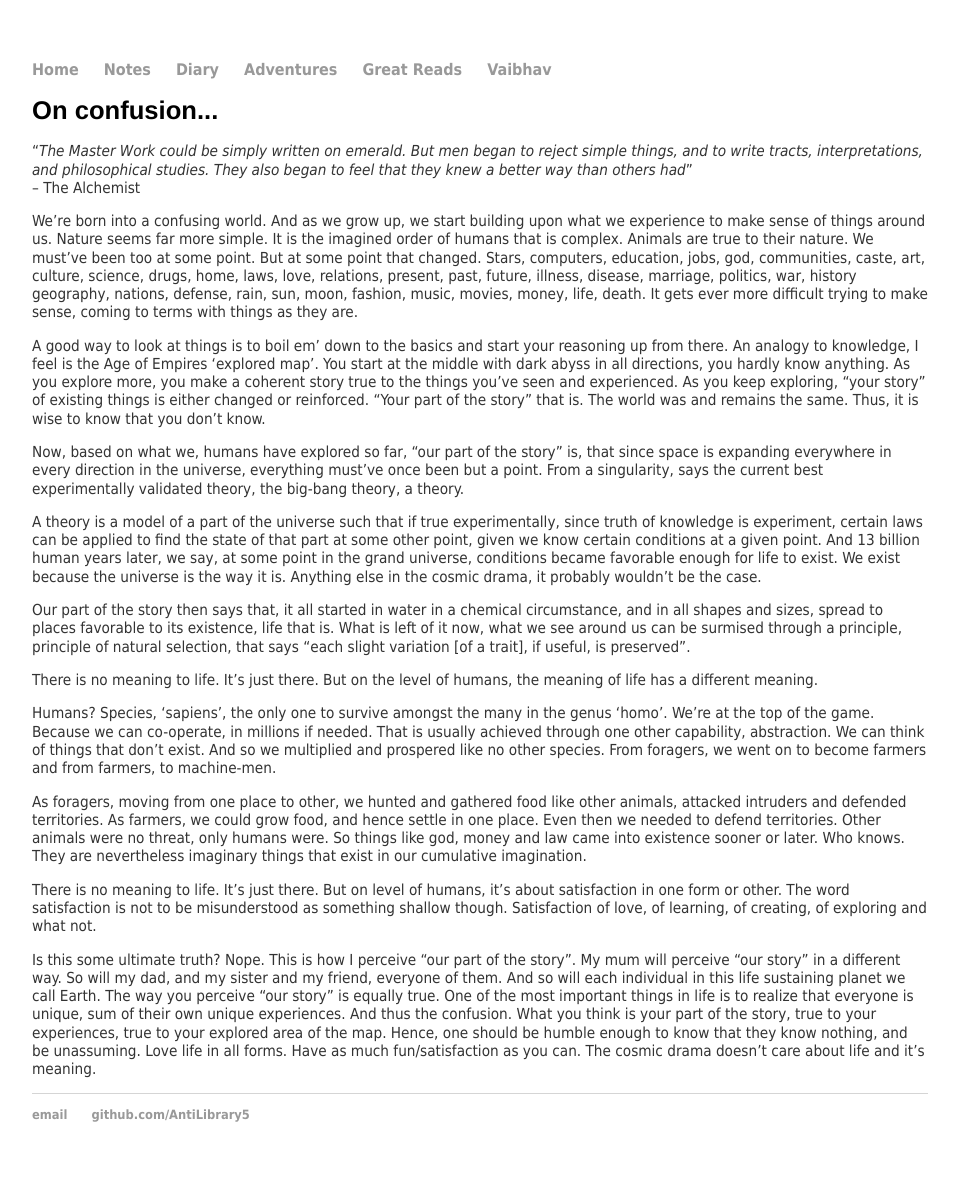
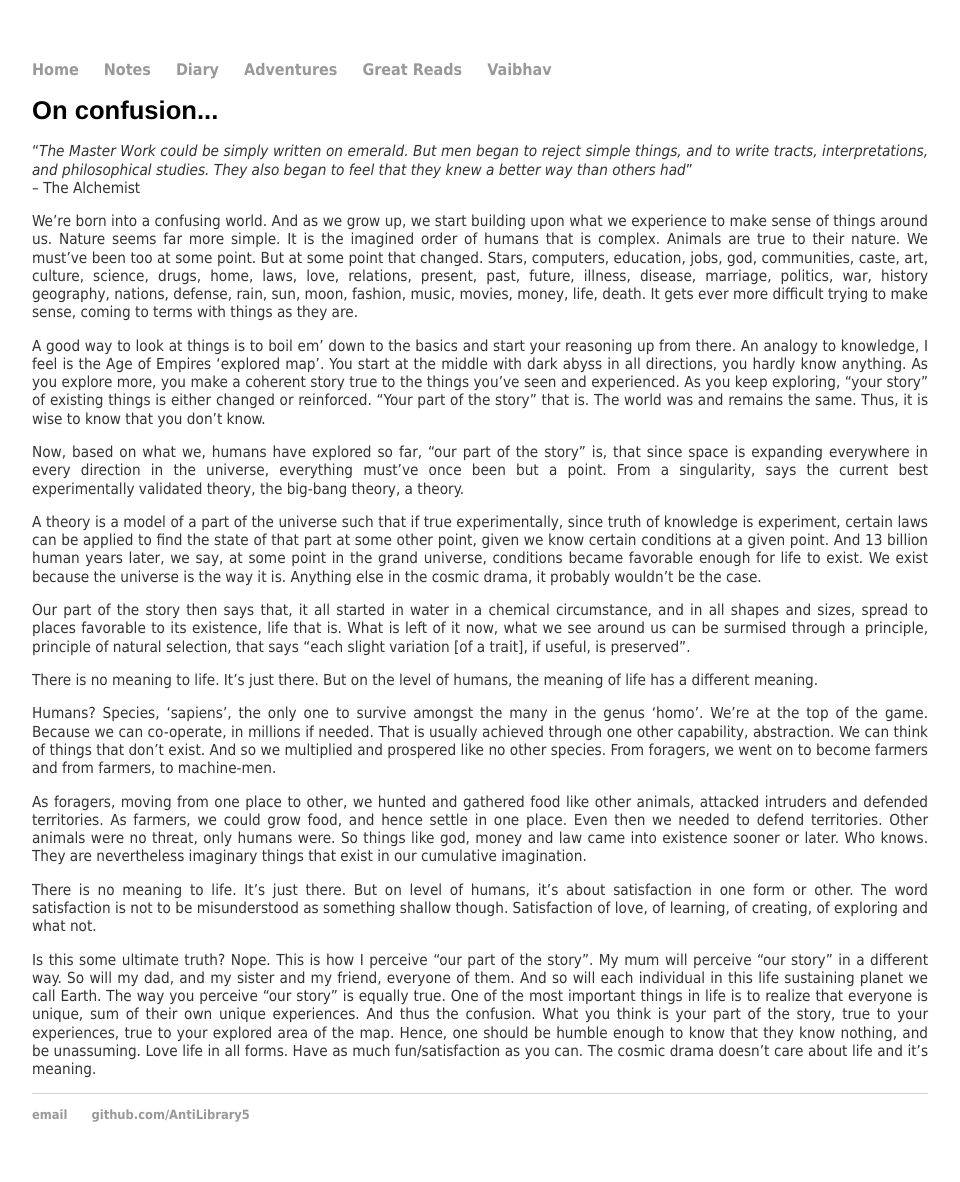
Before and after one commit to AntiLibrary5/AntiLibrary5.github.io, a Jekyll site: the page built from diary/on_confusion.html, in a window 1280 px wide. Shown: the whole page, without its empty margins (160-1120 px from the left). Built offline with Jekyll 4.4.1, drawn with Linux system fonts in a browser that asks for light colours; nearby versions of some CDN libraries.

Commit message:
Update on_confusion.html

```diff
--- a/diary/on_confusion.html
+++ b/diary/on_confusion.html
@@ -14,14 +14,14 @@ title: Vaibhav Arora, theboxtroll
 </head>
 
 <h1>On confusion...</h1>
-<p>&ldquo;<em>The Master Work could be simply written on emerald. But men began to reject simple things, and to write tracts, interpretations, and philosophical studies. They also began to feel that they knew a better way than others had</em>&rdquo;<br>&ndash; The Alchemist</p>
-<p>We&rsquo;re born into a confusing world. And as we grow up, we start building upon what we experience to make sense of things around us. Nature seems far more simple. It is the imagined order of humans that is complex. Animals are true to their nature. We must&rsquo;ve been too at some point. But at some point that changed. Stars, computers, education, jobs, god, communities, caste, art, culture, science, drugs, home, laws, love, relations, present, past, future, illness, disease, marriage, politics, war, history geography, nations, defense, rain, sun, moon, fashion, music, movies, money, life, death. It gets ever more difficult trying to make sense, coming to terms with things as they are.</p>
-<p>A good way to look at things is to boil em&rsquo; down to the basics and start your reasoning up from there. An analogy to knowledge, I feel is the Age of Empires &lsquo;explored map&rsquo;. You start at the middle with dark abyss in all directions, you hardly know anything. As you explore more, you make a coherent story true to the things you&rsquo;ve seen and experienced. As you keep exploring, &ldquo;your story&rdquo; of existing things is either changed or reinforced. &ldquo;Your part of the story&rdquo; that is. The world was and remains the same. Thus, it is wise to know that you don&rsquo;t know.</p>
-<p>Now, based on what we, humans have explored so far, &ldquo;our part of the story&rdquo; is, that since space is expanding everywhere in every direction in the universe, everything must&rsquo;ve once been but a point. From a singularity, says the current best experimentally validated theory, the big-bang theory, a theory.</p>
-<p>A theory is a model of a part of the universe such that if true experimentally, since truth of knowledge is experiment, certain laws can be applied to find the state of that part at some other point, given we know certain conditions at a given point. And 13 billion human years later, we say, at some point in the grand universe, conditions became favorable enough for life to exist. We exist because the universe is the way it is. Anything else in the cosmic drama, it probably wouldn&rsquo;t be the case.</p>
-<p>Our part of the story then says that, it all started in water in a chemical circumstance, and in all shapes and sizes, spread to places favorable to its existence, life that is. What is left of it now, what we see around us can be surmised through a principle, principle of natural selection, that says &ldquo;each slight variation [of a trait], if useful, is preserved&rdquo;.</p>
-<p>There is no meaning to life. It&rsquo;s just there. But on the level of humans, the meaning of life has a different meaning.</p>
-<p>Humans? Species, &lsquo;sapiens&rsquo;, the only one to survive amongst the many in the genus &lsquo;homo&rsquo;. We&rsquo;re at the top of the game. Because we can co-operate, in millions if needed. That is usually achieved through one other capability, abstraction. We can think of things that don&rsquo;t exist. And so we multiplied and prospered like no other species. From foragers, we went on to become farmers and from farmers, to machine-men.</p>
-<p>As foragers, moving from one place to other, we hunted and gathered food like other animals, attacked intruders and defended territories. As farmers, we could grow food, and hence settle in one place. Even then we needed to defend territories. Other animals were no threat, only humans were. So things like god, money and law came into existence sooner or later. Who knows. They are nevertheless imaginary things that exist in our cumulative imagination.</p>
-<p>There is no meaning to life. It&rsquo;s just there. But on level of humans, it&rsquo;s about satisfaction in one form or other. The word satisfaction is not to be misunderstood as something shallow though. Satisfaction of love, of learning, of creating, of exploring and what not.</p>
-<p>Is this some ultimate truth? Nope. This is how I perceive &ldquo;our part of the story&rdquo;. My mum will perceive &ldquo;our story&rdquo; in a different way. So will my dad, and my sister and my friend, everyone of them. And so will each individual in this life sustaining planet we call Earth. The way you perceive &ldquo;our story&rdquo; is equally true. One of the most important things in life is to realize that everyone is unique, sum of their own unique experiences. And thus the confusion. What you think is your part of the story, true to your experiences, true to your explored area of the map. Hence, one should be humble enough to know that they know nothing, and be unassuming. Love life in all forms. Have as much fun/satisfaction as you can. The cosmic drama doesn&rsquo;t care about life and it&rsquo;s meaning.</p>
+<p style="text-align: justify;">&ldquo;<em>The Master Work could be simply written on emerald. But men began to reject simple things, and to write tracts, interpretations, and philosophical studies. They also began to feel that they knew a better way than others had</em>&rdquo;<br>&ndash; The Alchemist</p>
+<p style="text-align: justify;">We&rsquo;re born into a confusing world. And as we grow up, we start building upon what we experience to make sense of things around us. Nature seems far more simple. It is the imagined order of humans that is complex. Animals are true to their nature. We must&rsquo;ve been too at some point. But at some point that changed. Stars, computers, education, jobs, god, communities, caste, art, culture, science, drugs, home, laws, love, relations, present, past, future, illness, disease, marriage, politics, war, history geography, nations, defense, rain, sun, moon, fashion, music, movies, money, life, death. It gets ever more difficult trying to make sense, coming to terms with things as they are.</p>
+<p style="text-align: justify;">A good way to look at things is to boil em&rsquo; down to the basics and start your reasoning up from there. An analogy to knowledge, I feel is the Age of Empires &lsquo;explored map&rsquo;. You start at the middle with dark abyss in all directions, you hardly know anything. As you explore more, you make a coherent story true to the things you&rsquo;ve seen and experienced. As you keep exploring, &ldquo;your story&rdquo; of existing things is either changed or reinforced. &ldquo;Your part of the story&rdquo; that is. The world was and remains the same. Thus, it is wise to know that you don&rsquo;t know.</p>
+<p style="text-align: justify;">Now, based on what we, humans have explored so far, &ldquo;our part of the story&rdquo; is, that since space is expanding everywhere in every direction in the universe, everything must&rsquo;ve once been but a point. From a singularity, says the current best experimentally validated theory, the big-bang theory, a theory.</p>
+<p style="text-align: justify;">A theory is a model of a part of the universe such that if true experimentally, since truth of knowledge is experiment, certain laws can be applied to find the state of that part at some other point, given we know certain conditions at a given point. And 13 billion human years later, we say, at some point in the grand universe, conditions became favorable enough for life to exist. We exist because the universe is the way it is. Anything else in the cosmic drama, it probably wouldn&rsquo;t be the case.</p>
+<p style="text-align: justify;">Our part of the story then says that, it all started in water in a chemical circumstance, and in all shapes and sizes, spread to places favorable to its existence, life that is. What is left of it now, what we see around us can be surmised through a principle, principle of natural selection, that says &ldquo;each slight variation [of a trait], if useful, is preserved&rdquo;.</p>
+<p style="text-align: justify;">There is no meaning to life. It&rsquo;s just there. But on the level of humans, the meaning of life has a different meaning.</p>
+<p style="text-align: justify;">Humans? Species, &lsquo;sapiens&rsquo;, the only one to survive amongst the many in the genus &lsquo;homo&rsquo;. We&rsquo;re at the top of the game. Because we can co-operate, in millions if needed. That is usually achieved through one other capability, abstraction. We can think of things that don&rsquo;t exist. And so we multiplied and prospered like no other species. From foragers, we went on to become farmers and from farmers, to machine-men.</p>
+<p style="text-align: justify;">As foragers, moving from one place to other, we hunted and gathered food like other animals, attacked intruders and defended territories. As farmers, we could grow food, and hence settle in one place. Even then we needed to defend territories. Other animals were no threat, only humans were. So things like god, money and law came into existence sooner or later. Who knows. They are nevertheless imaginary things that exist in our cumulative imagination.</p>
+<p style="text-align: justify;">There is no meaning to life. It&rsquo;s just there. But on level of humans, it&rsquo;s about satisfaction in one form or other. The word satisfaction is not to be misunderstood as something shallow though. Satisfaction of love, of learning, of creating, of exploring and what not.</p>
+<p style="text-align: justify;">Is this some ultimate truth? Nope. This is how I perceive &ldquo;our part of the story&rdquo;. My mum will perceive &ldquo;our story&rdquo; in a different way. So will my dad, and my sister and my friend, everyone of them. And so will each individual in this life sustaining planet we call Earth. The way you perceive &ldquo;our story&rdquo; is equally true. One of the most important things in life is to realize that everyone is unique, sum of their own unique experiences. And thus the confusion. What you think is your part of the story, true to your experiences, true to your explored area of the map. Hence, one should be humble enough to know that they know nothing, and be unassuming. Love life in all forms. Have as much fun/satisfaction as you can. The cosmic drama doesn&rsquo;t care about life and it&rsquo;s meaning.</p>
```
